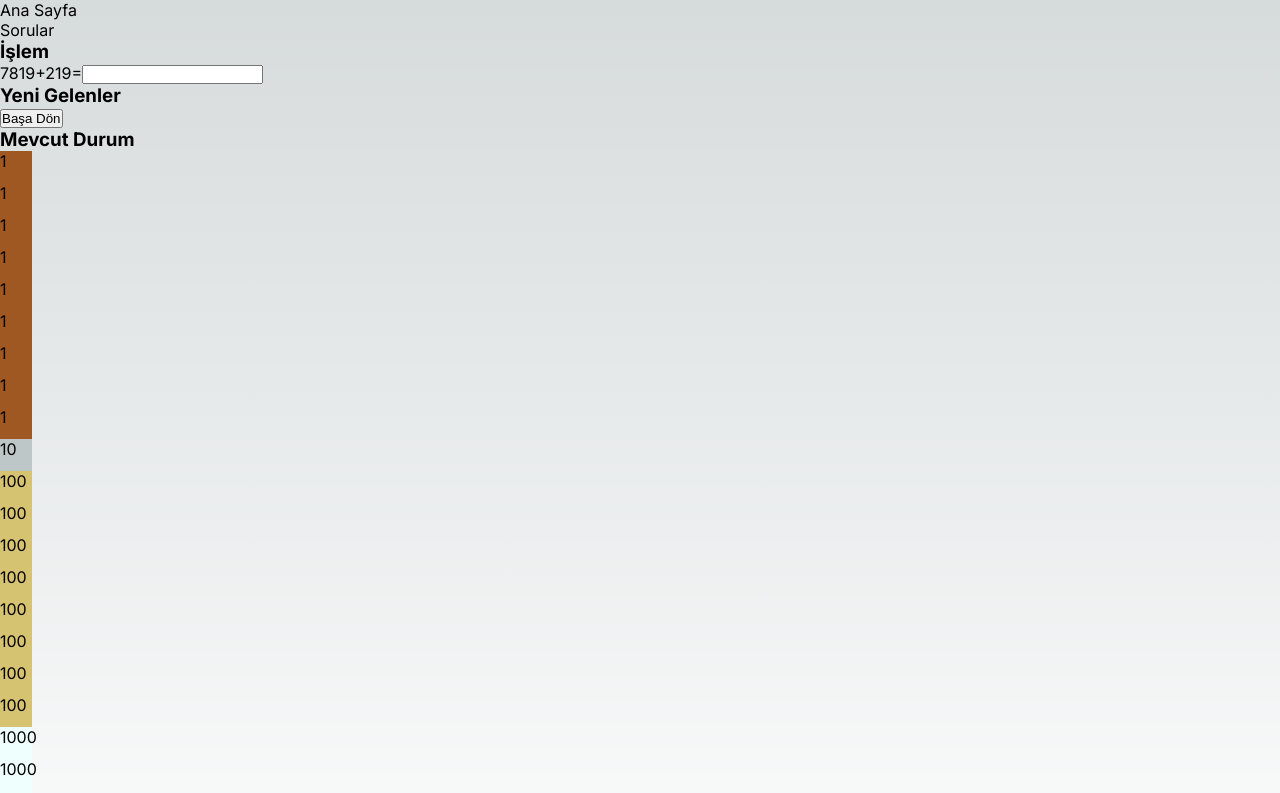
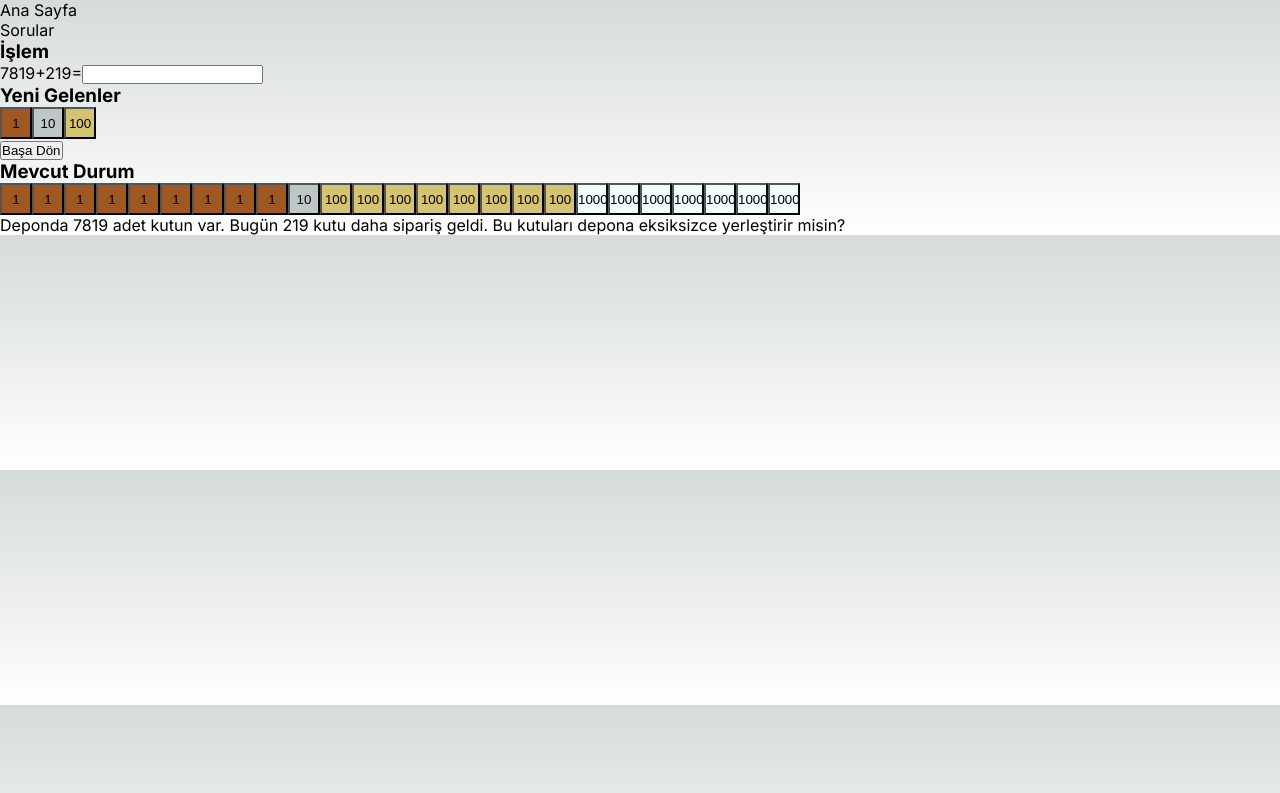
Before and after one commit to chatonode/math-game-plus-minus-demo-client, a Next.js app: page /questions/1 in a window 1280 px wide. Shown: the top 793 px of the page. Built offline with nearby package versions, Linux system fonts and the light colour scheme.

Commit message:
Added active boxes for operation: addition

```diff
--- a/app/_helpers/BoxHelper.ts
+++ b/app/_helpers/BoxHelper.ts
@@ -1,3 +1,5 @@
+
+import Box from "../components/UI/InGame/Box"
 
 export const convertFromNumToBoxDigits = (numberValue: number) => {
     const boxArray = Array.from(numberValue.toString()).map(d => [+d]).reverse()
@@ -13,6 +15,17 @@ export const convertFromBoxDigitsToNum = (boxDigits: number[][]) => {
     return numberValue
 }
 
-// export const createActiveBoxes = (numberValue: number) => {
+export const convertFromNumToActiveBoxDigits = (numberValue: number) => {
+    const numberValues = Array.from(numberValue.toString()).reverse().map(e => parseInt(e))
 
-// }
+
+
+    //  // [9, 1, 8, 7]
+    //  const activeBoxArray = numberValues.map((numberValue, boxDigit) => {
+    //     return <Box />
+    //  })
+
+
+
+    return numberValues
+}
--- a/app/components/Addition/Addition.tsx
+++ b/app/components/Addition/Addition.tsx
@@ -1,6 +1,6 @@
 'use client'
 
-import { useReducer, useCallback } from 'react'
+import { useReducer, useCallback, useEffect } from 'react'
 
 import Box from '../UI/InGame/Box'
 import Boxes from '../UI/InGame/Boxes'
@@ -8,13 +8,17 @@ import Boxes from '../UI/InGame/Boxes'
 import {
   convertFromNumToBoxDigits,
   convertFromBoxDigitsToNum,
+  convertFromNumToActiveBoxDigits,
 } from '@/app/_helpers/BoxHelper'
 
 import { TQuestionData, EOperationType } from '@/app/context/dummy-context'
 
+import { EBoxType } from '../UI/InGame/Box'
+
 type TAdditionState = {
   first_part: {
     current_box_status: number[][]
+    current_total: number
     finished: boolean
   }
 }
@@ -27,7 +31,7 @@ enum EAdditionActionType {
 }
 
 type TAdditionUpdateActionPayload = {
-  selected_box_id: string
+  selected_box_type: EBoxType
 }
 
 type TAdditionResetActionPayload = {
@@ -44,11 +48,22 @@ const additionReducer = (
   prevAdditionState: TAdditionState,
   action: TAdditionAction
 ): TAdditionState => {
-  // TODO: Switch Case
   switch (action.type) {
     case EAdditionActionType.UPDATE:
+      // const incomingValue = Math.pow(10, parseInt(action.payload.selected_box_type) -1)
+
+      const incomingValue = parseInt(action.payload.selected_box_type)
+
+      const currentTotalValue =
+        prevAdditionState.first_part.current_total + incomingValue
+
       return {
         ...prevAdditionState,
+        first_part: {
+          ...prevAdditionState.first_part,
+          current_box_status: convertFromNumToBoxDigits(currentTotalValue),
+          current_total: currentTotalValue,
+        },
       }
     case EAdditionActionType.RESET:
       return {
@@ -56,8 +71,28 @@ const additionReducer = (
         first_part: {
           ...prevAdditionState.first_part,
           current_box_status: action.payload.initial_box_status,
+          current_total: convertFromBoxDigitsToNum(
+            action.payload.initial_box_status
+          ),
         },
       }
+    case EAdditionActionType.SUCCESS:
+      return {
+        ...prevAdditionState,
+        first_part: {
+          ...prevAdditionState.first_part,
+          finished: true,
+        },
+      }
+      // TODO: Failure Case
+    // case EAdditionActionType.FAILURE:
+    //   return {
+    //     ...prevAdditionState,
+    //     first_part: {
+    //       ...prevAdditionState.first_part,
+    //       finished: true,
+    //     },
+    //   }
     default:
       return {
         ...prevAdditionState,
@@ -77,6 +112,7 @@ const Addition = (props: TAdditionProps) => {
   const [state, dispatch] = useReducer(additionReducer, {
     first_part: {
       current_box_status: initialBoxStatus,
+      current_total: props.question.params.first_number,
       finished: false,
     },
   })
@@ -89,6 +125,49 @@ const Addition = (props: TAdditionProps) => {
       payload: { initial_box_status: initialBoxStatus },
     })
   }, [])
+
+  const addBoxHandler = (type: EBoxType) => {
+    dispatch({
+      type: EAdditionActionType.UPDATE,
+      payload: {
+        selected_box_type: type,
+      },
+    })
+  }
+
+  useEffect(() => {
+    const expected = props.question.params.expected_result
+    const actual = state.first_part.current_total
+    if (actual === expected) {
+      dispatch({
+        type: EAdditionActionType.SUCCESS,
+      })
+    }
+
+    if (actual >= expected) {
+      dispatch({
+        type: EAdditionActionType.FAILURE,
+      })
+    }
+  }, [state.first_part.current_total])
+
+  const activeBoxes = convertFromNumToActiveBoxDigits(
+    props.question.params.number_to_operate
+  ).map((numberValue, boxDigit) => {
+    // console.log(numberValue, boxDigit)
+    console.log(state.first_part.current_total)
+    console.log(props.question.params.expected_result)
+
+    return (
+      <Box
+        key={numberValue * boxDigit}
+        id={(numberValue * boxDigit).toString()}
+        type={Math.pow(10, boxDigit).toString() as EBoxType}
+        onAdd={addBoxHandler}
+        disabled={state.first_part.finished}
+      />
+    )
+  })
 
   return (
     <>
@@ -104,7 +183,7 @@ const Addition = (props: TAdditionProps) => {
         <div>
           <h3>Yeni Gelenler</h3>
           {/* TODO: Generate Active Boxes */}
-          {/* <div>{props.question.params.expected_result.toString()}</div> */}
+          <div>{activeBoxes}</div>
           <div>
             <button onClick={resetQuestionHandler}>Başa Dön</button>
           </div>
--- a/app/components/UI/InGame/Box.tsx
+++ b/app/components/UI/InGame/Box.tsx
@@ -15,8 +15,9 @@ export enum EBoxType {
 
 type TBoxProps = React.PropsWithChildren & {
   id?: string
-  onAdd?: (id: string, type: EBoxType) => void
   type: EBoxType
+  onAdd?: (type: EBoxType) => void
+  disabled?: boolean
 }
 
 const Box = (props: TBoxProps) => {
@@ -44,17 +45,14 @@ const Box = (props: TBoxProps) => {
   }
 
   return (
-    <div
+    <button
       className={classes.box}
       style={{ backgroundColor }}
-      onClick={
-        props.onAdd
-          ? props.onAdd.bind(null, props.id as string, props.type)
-          : undefined
-      }
+      onClick={props.onAdd ? props.onAdd.bind(null, props.type) : undefined}
+      disabled={props.disabled ? props.disabled : undefined}
     >
       <span>{props.type.toString()}</span>
-    </div>
+    </button>
   )
 }
 
```
